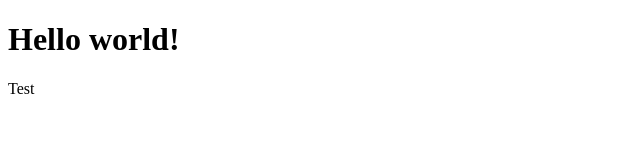
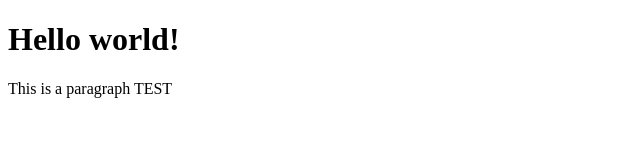
Before and after one commit to esmir-ras/javascript, a plain HTML site: page index.html in a window 1280 px wide. Shown: the whole page, without its empty margins (0-640 px from the left). Drawn offline with Linux system fonts and the light colour scheme.

Commit message:
Update index.html

```diff
--- a/index.html
+++ b/index.html
@@ -5,6 +5,6 @@
   </head>
   <body>
     <h1>Hello world!</h1>
-    <p>Test</p>
+    <p>This is a paragraph TEST</p>
     </body>
 </html>
```
